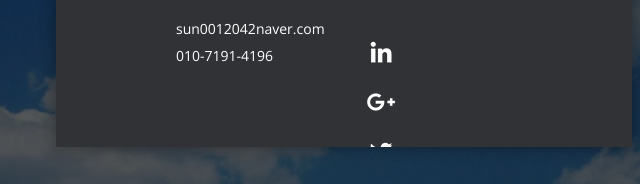
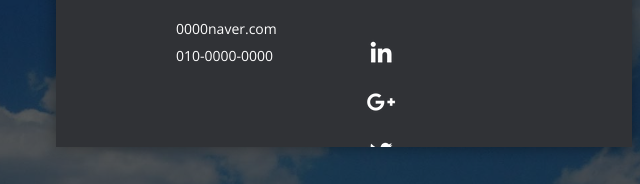
Before and after one commit to sj-0n/portfolio2, a plain HTML site: page index.html in a window 1280 px wide. Shown: the part 5294-5478 px from the top of the page, 296-936 px from the left. Drawn offline with nearby package versions, Linux system fonts and the light colour scheme.

Commit message:
Update index.html

```diff
--- a/index.html
+++ b/index.html
@@ -177,10 +177,10 @@
                         <p class="txt">*여기를 클릭해 내용을 입력하세요.마우스로 텍스트 상자의 위치와 크기를 변경하고, 텍스트 에디터에서 글꼴과 색상을 선택해 보세요.
                         </p>
                         <p class="email">
-                            sun0012042naver.com
+                            0000naver.com
                         </p>
                         <p class="phone">
-                            010-7191-4196
+                            010-0000-0000
                         </p>
                     </div>
                     <div class="input_wrap">
```
